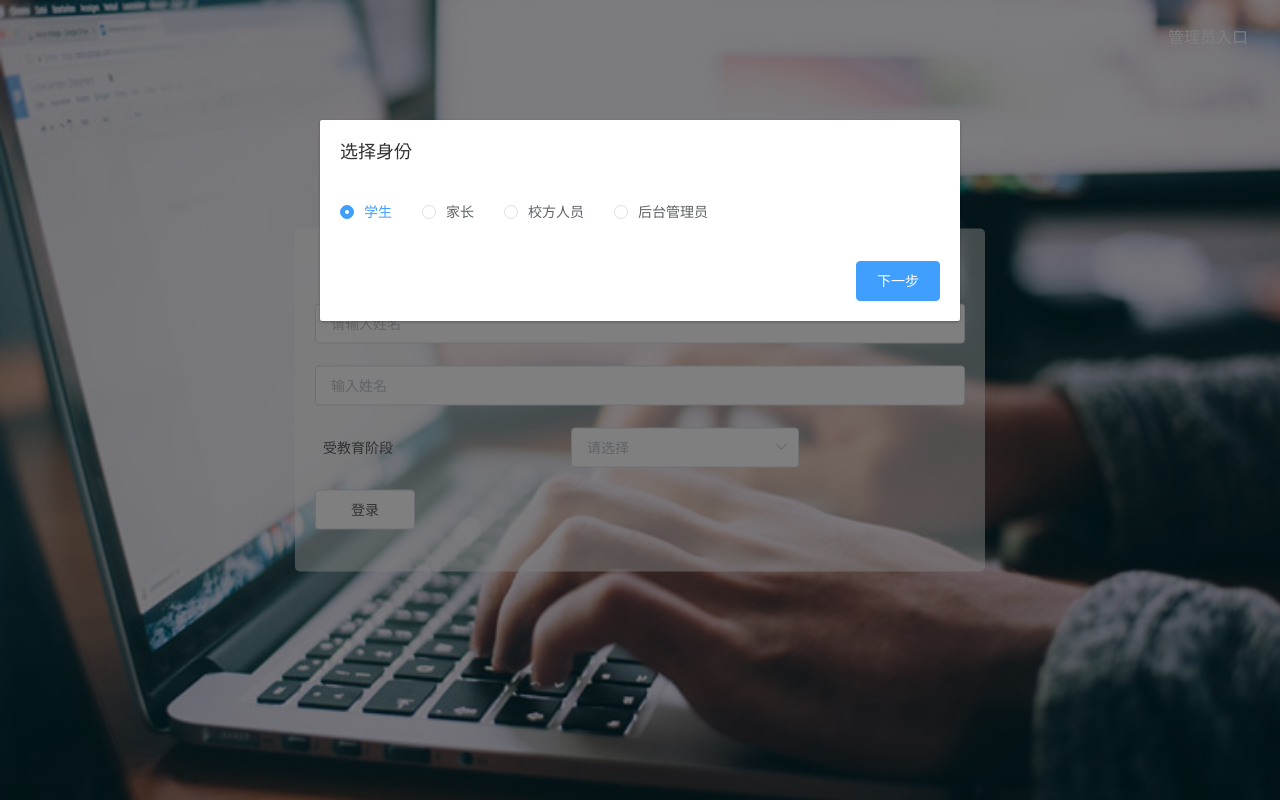
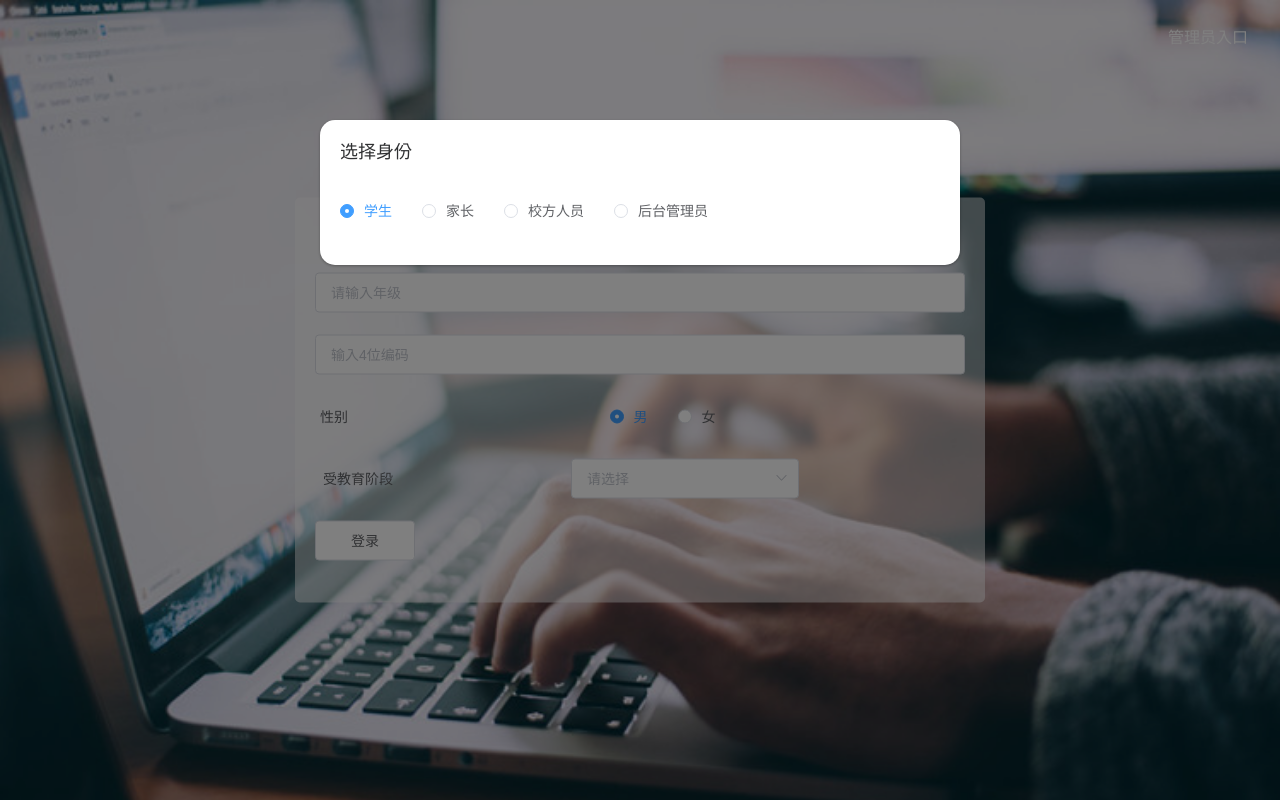
Before and after one commit to Wqshly/questionnairefont, a Vue app: page /#/ in a window 1280 px wide. Built offline with nearby package versions, Linux system fonts and the light colour scheme.

Commit message:
身份选择和登入界面

```diff
--- a/src/router/index.js
+++ b/src/router/index.js
@@ -5,6 +5,7 @@ Vue.use(Router)
 
 const respondents = () => Promise.resolve(require('@/view/respondents'))
 const login = () => Promise.resolve(require('@/view/login'))
+const studentOption = () => Promise.resolve(require('@/view/studentOption'))
 
 // 多次点击同一路由时，执行catch，避免报错。
 const routerPush = Router.prototype.push
@@ -24,6 +25,11 @@ export default new Router({
       path: '/login',
       name: 'login',
       component: login
+    },
+    {
+      path: '/studentOption',
+      name: 'studentOption',
+      component: studentOption
     }
   ]
 })
--- a/src/view/respondents.vue
+++ b/src/view/respondents.vue
@@ -7,14 +7,20 @@
       <template v-if="identify === 1">
         <h1>基 本 信 息 填 写</h1>
         <el-form :model="studentsForm" style="margin-top: 20px">
-          <el-form-item v-model="studentsForm.name">
-            <el-input prop="name"  placeholder="请输入姓名"></el-input>
+          <el-form-item v-model="studentsForm.grade">
+            <el-input prop="name"  placeholder="请输入年级"></el-input>
           </el-form-item>
-          <el-form-item v-model="studentsForm.name">
-            <el-input prop="name"  placeholder="输入姓名"></el-input>
+          <el-form-item v-model="studentsForm.code">
+            <el-input prop="name"  placeholder="输入4位编码"></el-input>
           </el-form-item>
-          <el-form-item v-model="studentsForm.name" label-width="90px" label="受教育阶段">
-            <el-select placeholder="请选择">
+          <el-form-item label-width="45px" label="性别">
+            <el-radio-group v-model="studentsForm.sex">
+              <el-radio :label="0">男</el-radio>
+              <el-radio :label="1">女</el-radio>
+            </el-radio-group>
+          </el-form-item>
+          <el-form-item label-width="90px" label="受教育阶段">
+            <el-select v-model="studentsForm.education" placeholder="请选择">
               <el-option
                 v-for="item in education"
                 :key="item.value"
@@ -24,7 +30,7 @@
             </el-select>
           </el-form-item>
           <el-form-item>
-            <el-button style="float: left;width: 100px;" @click="login()">登录</el-button>
+            <el-button style="float: left;width: 100px;" @click="login('studentOption')">登录</el-button>
           </el-form-item>
         </el-form>
       </template>
@@ -44,7 +50,7 @@
           <el-form-item></el-form-item>
           <el-form-item></el-form-item>
           <el-form-item>
-            <el-button style="float: left;width: 100px;" @click="login()">登录</el-button>
+            <el-button style="float: left;width: 100px;" @click="login()">登入</el-button>
           </el-form-item>
         </el-form>
       </template>
@@ -59,17 +65,14 @@
         </el-form>
       </template>
     </section>
-    <el-dialog :visible.sync="dialogVisible" title="选择身份" class="dialog-style"
+    <el-dialog :visible.sync="dialogVisible" title="选择身份" custom-class="dialog-style"
                :close-on-click-modal="false" :show-close="false" ref="dialog">
-      <el-radio-group v-model="identify">
-        <el-radio :label="1">学生</el-radio>
-        <el-radio :label="2">家长</el-radio>
-        <el-radio :label="3">校方人员</el-radio>
-        <el-radio :label="0">后台管理员</el-radio>
+      <el-radio-group style="margin-bottom: 15px;" v-model="identify">
+        <el-radio :label="1" @click.native="dialogVisible = false">学生</el-radio>
+        <el-radio :label="2" @click.native="dialogVisible = false">家长</el-radio>
+        <el-radio :label="3" @click.native="dialogVisible = false">校方人员</el-radio>
+        <el-radio :label="0" @click.native="dialogVisible = false">后台管理员</el-radio>
       </el-radio-group>
-      <span slot="footer" class="dialog-footer">
-        <el-button type="primary" @click="dialogVisible = false">下一步</el-button>
-      </span>
     </el-dialog>
   </div>
 </template>
@@ -81,23 +84,20 @@ export default {
     return {
       dialogVisible: true,
       education: [{
-        value: '选项1',
-        label: '黄金糕'
+        value: '小学',
+        label: '小学'
       }, {
-        value: '选项2',
-        label: '双皮奶'
+        value: '中学',
+        label: '中学'
       }, {
-        value: '选项3',
-        label: '蚵仔煎'
-      }, {
-        value: '选项4',
-        label: '龙须面'
-      }, {
-        value: '选项5',
-        label: '北京烤鸭'
+        value: '大学',
+        label: '大学'
       }],
       studentsForm: {
-        name: null
+        grade: null,
+        code: null,
+        sex: 0,
+        education: null
       },
       respondentsInfoForm: {
         name: null
@@ -106,8 +106,8 @@ export default {
     }
   },
   methods: {
-    login () {
-      this.$router.push('/login')
+    login (option) {
+      this.$router.push(option)
     },
     manageEnter () {
       this.$router.push('/login')
@@ -153,8 +153,11 @@ export default {
     cursor: pointer;
   }
 
+</style>
+
+<style>
+
   .dialog-style {
-    position: fixed;
+    border-radius: 15px;
   }
-
 </style>
--- /dev/null
+++ b/src/view/studentOption.vue
@@ -0,0 +1,15 @@
+<template>
+    <div>
+
+    </div>
+</template>
+
+<script>
+export default {
+  name: 'studentOption'
+}
+</script>
+
+<style scoped>
+
+</style>
```
